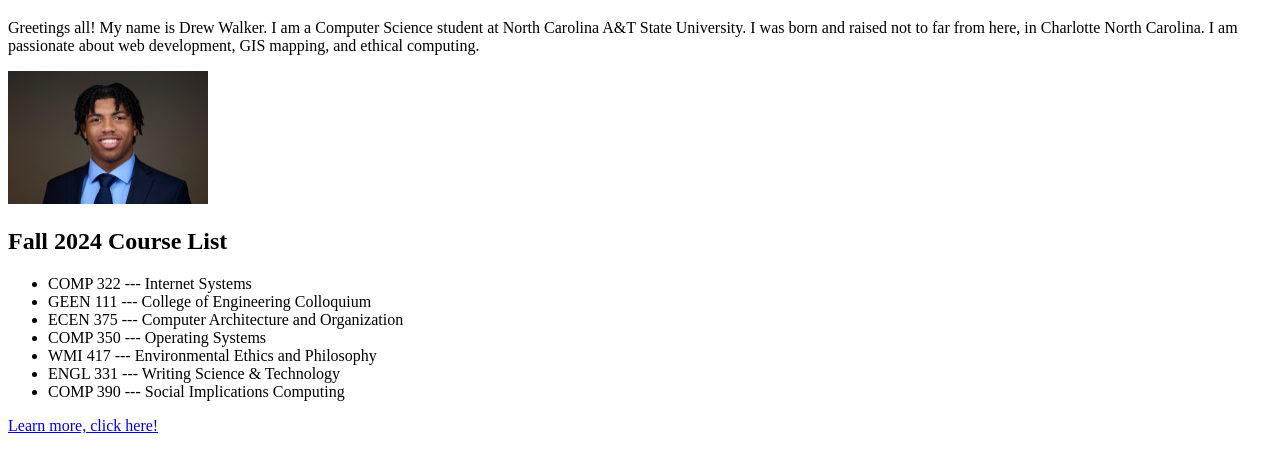
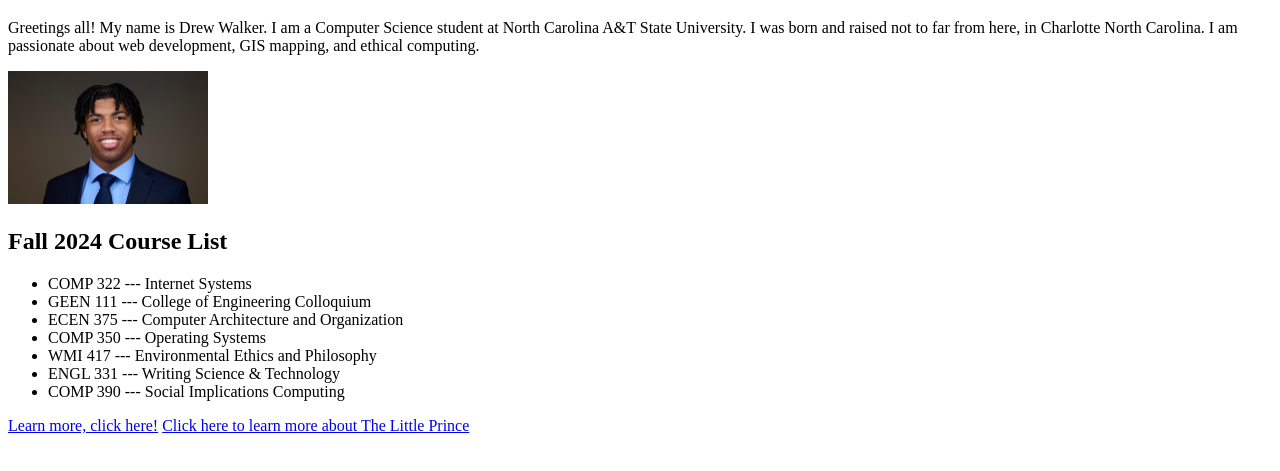
Before and after one commit to djwalker12/drew, a plain HTML site: page index.html in a window 1280 px wide. Shown: the part 61-532 px from the top of the page. Drawn offline with Linux system fonts and the light colour scheme; files whose address does not match are found by name.

Commit message:
Update index.html

```diff
--- a/index.html
+++ b/index.html
@@ -28,6 +28,7 @@
 
     <!-- Link to Introduction Page -->
     <a href="introduction.html">Learn more, click here!</a>
+    <a href="little_prince.html">Click here to learn more about The Little Prince</a>
 
 </body>
 </html>
```
